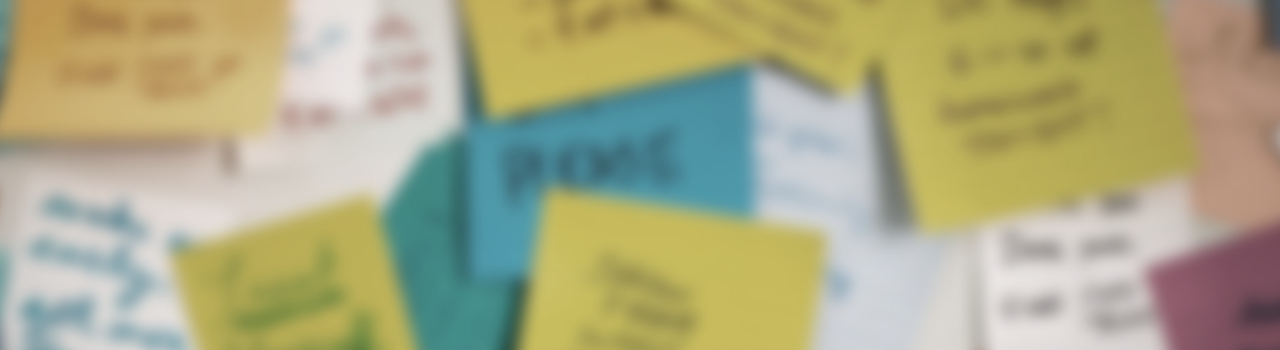
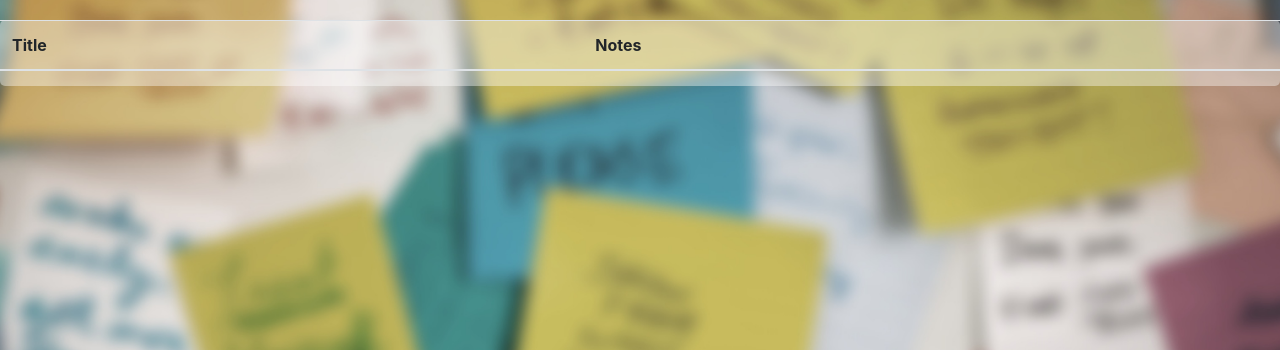
Before and after one commit to yunusdagdlen/Post-it, a Flask app: page /workspace_table in a window 1280 px wide. Shown: the part 70-420 px from the top of the page. Run offline with Flask 2, Linux system fonts and the light colour scheme; tables that the repository leaves empty hold one stand-in row (values such as "Sample post"); lists and menus that the app fills with data are empty; some libraries are stand-ins or nearby versions.

Commit message:
workspace_table.html

```diff
--- a/application/controllers/workspace_table_controller.py
+++ b/application/controllers/workspace_table_controller.py
@@ -16,6 +16,15 @@ def workspace_table():
     if not workspace_uuid:
         workspace_uuid = WorkspaceUtils.create_workspace()
 
-    resp = make_response(render_template('workspace_table.html'))
+    notes_list = []
+    if workspace_uuid:
+        postits = WorkspaceUtils.get_workspace_notes(workspace_uuid=workspace_uuid)
+        for postit in postits:
+            notes_list.append({
+                'title': postit.title,
+                'note_list': postit.note.splitlines()[:3],
+                'uuid': postit.uuid
+            })
+    resp = make_response(render_template('workspace_table.html', notes_list=notes_list))
     resp.set_cookie('workspace_uuid', workspace_uuid)
     return resp
--- a/application/templates/workspace_table.html
+++ b/application/templates/workspace_table.html
@@ -12,18 +12,40 @@
 
 <header class="Header">
     <div class="Container Header-container">
-        <a href="/back" class="Header-logo" >
-        <i class="fa-solid fa-note" style="color:#6C757D;letter-spacing: 1px;font-size: 1.5em">POST IT</i>
+        <a href="/back" class="Header-logo">
+            <i class="fa-solid fa-note" style="color:#6C757D;letter-spacing: 1px;font-size: 1.5em">POST IT</i>
         </a>
-        <button class="Header-menu btn btn-outline-secondary" id="show_copy_workspace" onclick="get_workspace_func()"><i class="fa-solid fa-floppy-disk" style="letter-spacing: 1px"> Save Workspace</i></button>
+        <button class="Header-menu btn btn-outline-secondary" id="show_copy_workspace" onclick="get_workspace_func()"><i
+                class="fa-solid fa-floppy-disk" style="letter-spacing: 1px"> Save Workspace</i></button>
     </div>
 </header>
 
 
-<div class="Container">
+<div class="Container" style="margin-top: 20px; background: rgba(255,255,255,.4);border-radius: 5px">
 
-    <!--Table will placed here note area-->
+    <table class="table">
+        <thead>
+        <tr>
+            <th scope="col">Title</th>
+            <th scope="col">Notes</th>
+        </tr>
+        </thead>
+        <tbody>
+        <tr>
+            {% for notes in notes_list %}
+                <td>{{ notes.title }}</td>
+                <td>
+                    <ul>
+                        {% for note in notes.note_list %}
+                            <li>{{ note }}</li>
+                        {% endfor %}
+                    </ul>
 
+                </td>
+            {% endfor %}
+        </tr>
+        </tbody>
+    </table>
 
 </div><!--Container-->
 
```
